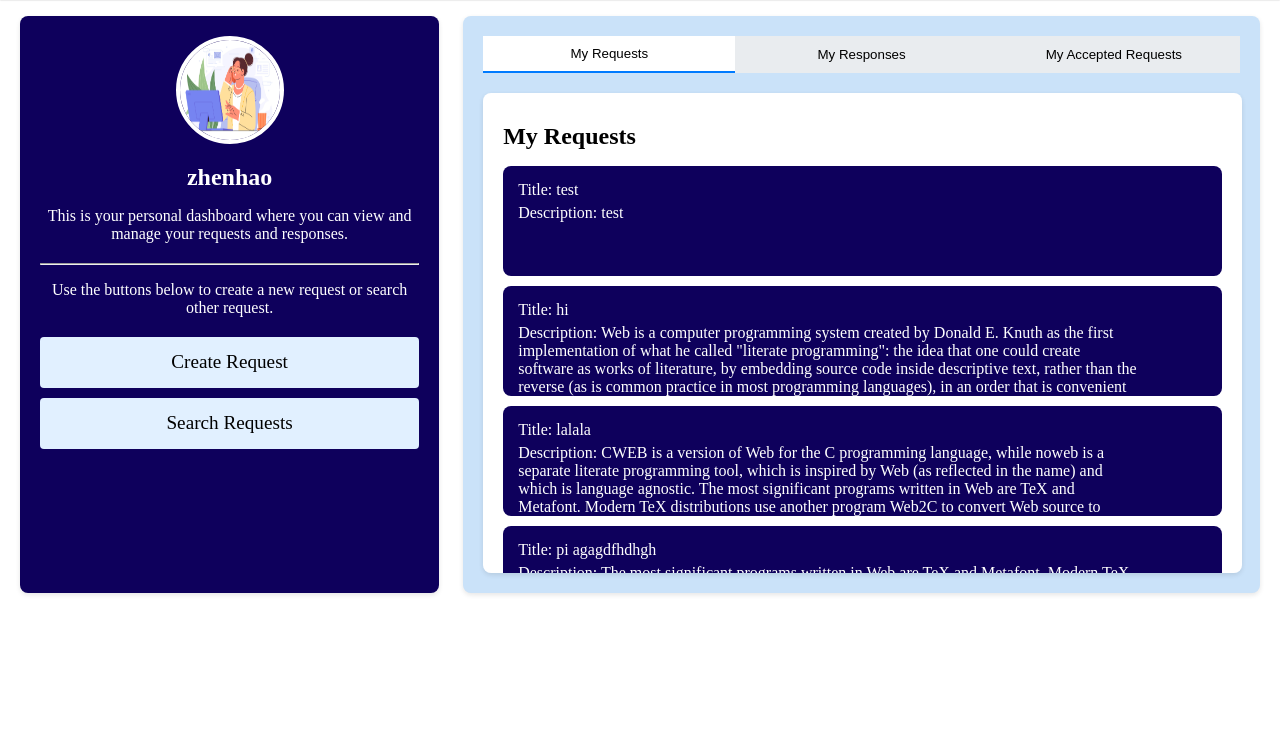
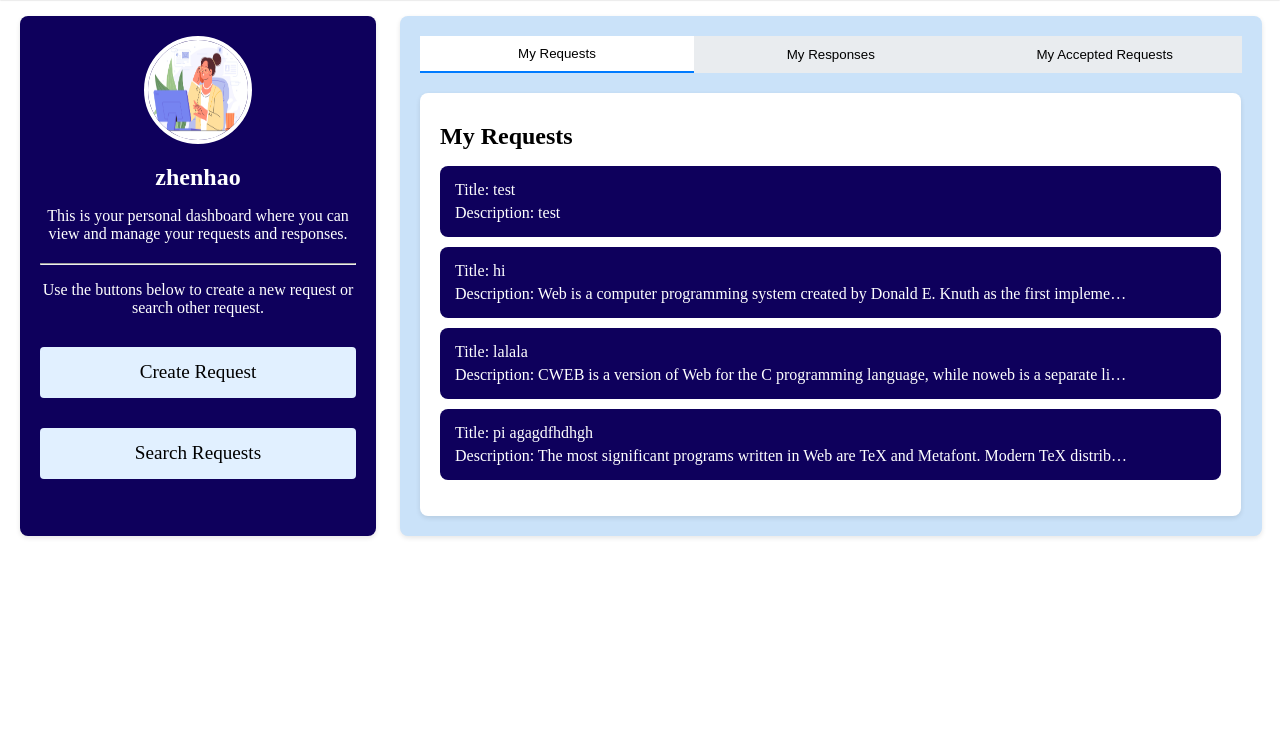
Before and after one commit to dynamicCat/CITS5505_Group_Project, a Flask app: template app/templates/dashboard.html in a window 1280 px wide. Shown: the part 64-800 px from the top of the page. Run offline with Flask 3, Linux system fonts and the light colour scheme; the template is opened without the code that fills it: values that come from a table or form of the project are taken from there, others are empty.

Commit message:
change dashboard css

```diff
--- a/app/static/css/dashboard.css
+++ b/app/static/css/dashboard.css
@@ -9,7 +9,7 @@ a {
 }
 
 .profile-sidebar {
-    width: 30%;
+    width: 25%;
     background-color: #0e005c;
     color: white;
     padding: 20px;
@@ -23,7 +23,7 @@ a {
 }
 
 .content-panel {
-    width: 70%;
+    width: 65%;
     padding: 20px;
     background-color: #cae2f9;
     border-radius: 8px;
@@ -59,10 +59,11 @@ h2 {
     border-radius: 0.25rem;
     border: none;
     font-size: 1.2em;
-    margin: 10px auto;
     background-color: #e1f0ff;
     transition: background-color 0.3s ease;
     color: black;
+    margin-top: 30px;
+    margin-bottom: 25px;
 }
 
 
@@ -86,11 +87,13 @@ h2 {
     background-color: #e9ecef;
     max-width: 80px;
     text-align: center;
+    border-radius: 0.25rem;
     transition: background-color 0.3s ease;
 }
 
 .my-btn:hover {
-    background-color: #dde;
+    background-color: #0e005c;
+    color: white;
 }
 
 .tab-button {
@@ -131,7 +134,7 @@ h2 {
 .list-group {
     list-style: none;
     padding: 0;
-    width: 100%;
+    width: 100;
 }
 
 .list-group-item {
@@ -140,10 +143,6 @@ h2 {
     border-radius: 8px;
     margin-bottom: 10px;
     overflow: hidden;
-    display: block;
-    text-decoration: none;
-    height: 90px;
-    text-overflow: ellipsis;
     transition: background-color 0.3s ease;
 }
 
@@ -159,6 +158,9 @@ h2 {
 
 .list-group-item p {
     margin: 5px 0;
+    overflow: hidden;
+    white-space: nowrap;
+    text-overflow: ellipsis;
     max-width: 90%;
     color: white;
 }
--- a/app/templates/dashboard.html
+++ b/app/templates/dashboard.html
@@ -100,6 +100,7 @@
                         {% for request in accepted_requests %}
                         <li class="list-group-item">
                             <p>Title: {{ request.title }} </p>
+                            <p>Description: {{ request.description }}</p>
                             <a href="{{ url_for('answer_request', request_id=request.id) }}" class="my-btn">Answer</a>
                         </li>
                         {% endfor %}
```
Also changed, not shown: 1 other file.
